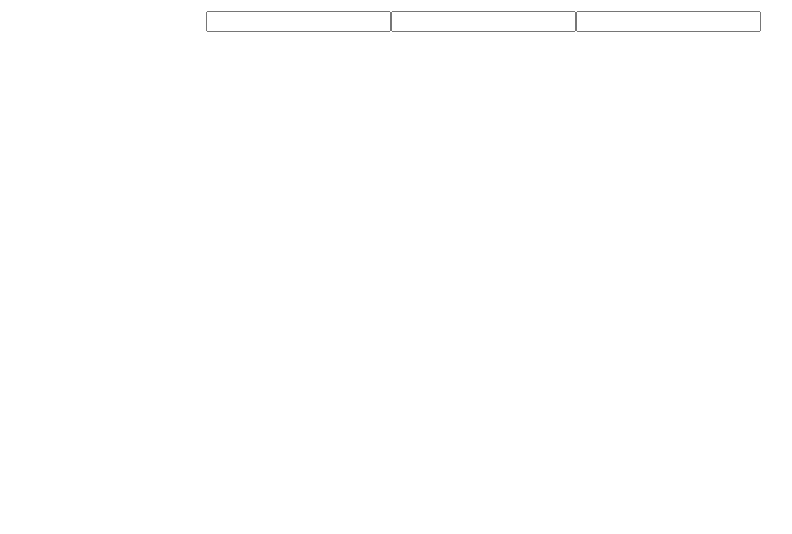
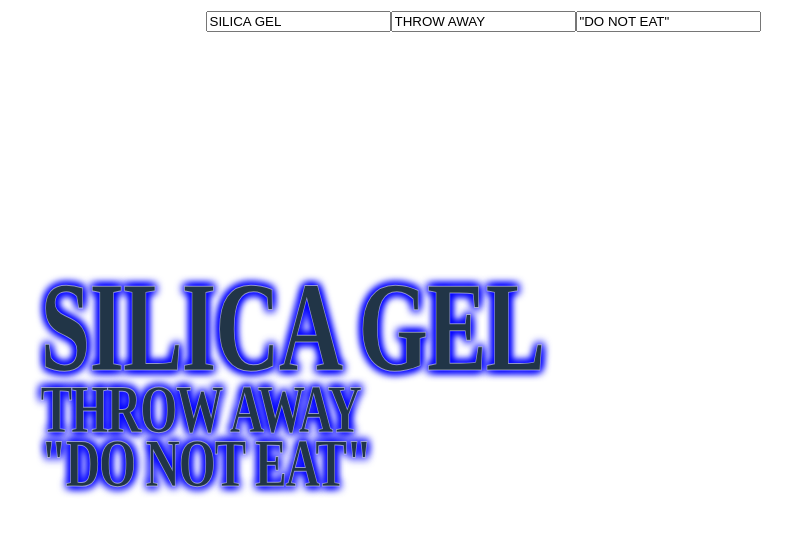
Before and after one commit to noway/nge-card, a React (Vite) app: page / in a window 1280 px wide. Shown: the top 534 px of the page, without its empty margins (157-949 px from the left). Built offline with nearby package versions, Linux system fonts and the light colour scheme; a web font is replaced by a local one.

Commit message:
add text

```diff
--- a/src/App.tsx
+++ b/src/App.tsx
@@ -12,9 +12,9 @@ function App() {
   // const textSecond = text.split(' ')[1]
   // const textThird = text.split(' ')[2]
 
-  const [textFirst, setTextFirst] = useState('')
-  const [textSecond, setTextSecond] = useState('')
-  const [textThird, setTextThird] = useState('')
+  const [textFirst, setTextFirst] = useState('SILICA GEL')
+  const [textSecond, setTextSecond] = useState('THROW AWAY')
+  const [textThird, setTextThird] = useState('"DO NOT EAT"')
 
   return (
     <>
```
